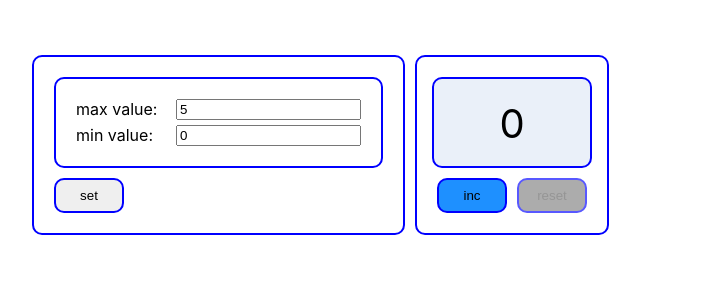
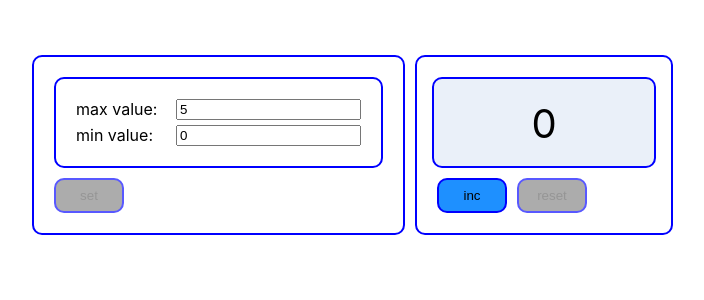
Before and after one commit to AnaKhurs/counter, a React (Create React App) app: page / in a window 1280 px wide. Shown: the top 300 px of the page, without its empty margins (23-727 px from the left). Built offline with nearby package versions, Linux system fonts and the light colour scheme.

Commit message:
counter update

```diff
--- a/src/App.css
+++ b/src/App.css
@@ -18,6 +18,7 @@
     background-color: #eaf0f9;
     text-align: center;
     font-size: 40px;
+    width: 200px;
 }
 
 .result{
@@ -40,7 +41,11 @@ button{
 }
 
 
-.inc-reset{
+.button-inc{
+    background: dodgerblue;
+}
+
+.button-set{
     background: dodgerblue;
 }
 
@@ -96,3 +101,20 @@ button:disabled{
 
 .input{
 }
+
+.inputError{
+    background-color: red;
+}
+
+.warning{
+    font-size: 15px;
+    font-weight: 600;
+    padding-top: 23px;
+}
+
+.error{
+    font-size: 15px;
+    font-weight: 600;
+    padding-top: 23px;
+    color: red;
+}
--- a/src/App.tsx
+++ b/src/App.tsx
@@ -10,6 +10,8 @@ type ValueType = {
 
 function App() {
 
+    const [warning, setWarning] = useState<string | null>(null)
+    const [error, setError] = useState<string | null>(null)
     const [result, setResult] = useState<number>(0)
     const [value, setValue] = useState<ValueType>(
         {
@@ -23,7 +25,8 @@ function App() {
         const valueMin = localStorage.getItem("valueMin")
         if (valueMin) {
             const newValueMin = JSON.parse(valueMin)
-            setValue({...value, ['max']: newValueMin})
+            setValue({...value, ['min']: newValueMin})
+            setResult(newValueMin)
         }
 
         const valueMax = localStorage.getItem("valueMax")
@@ -37,12 +40,25 @@ function App() {
 
     const updateMaxMinValue = (valueMax: number, valueMin: number) => {
         setValue({['max']: valueMax, ['min']: valueMin})
+        setResult(valueMin)
     }
 
     return (
         <div className="App">
-            <SettingValue updateMaxMinValue={updateMaxMinValue}/>
-            <Counter valueMin={value['min']} valueMax={value['max']} result={result} setResult={setResult}/>
+            <SettingValue updateMaxMinValue={updateMaxMinValue}
+                          setWarning={setWarning}
+                          setError={setError}
+                          error={error}
+                          valueMin={value['min']}
+                          valueMax={value['max']}
+            />
+            <Counter valueMin={value['min']}
+                     valueMax={value['max']}
+                     result={result}
+                     setResult={setResult}
+                     warning={warning}
+                     error={error}
+            />
         </div>
     );
 }
--- a/src/components/Button/Button.tsx
+++ b/src/components/Button/Button.tsx
@@ -3,17 +3,16 @@ import './../../App.css';
 
 type IncButtonPropsType = {
     clickHandler: () => void
-    onOffDisable: (result: number) => boolean
+    onOffDisable: () => boolean
     name: string
-    result: number
+    result?: number
     className:string
+    valueMin?: number
 }
-
-
 
 export const Button = (props: IncButtonPropsType) => {
 
     return (
-        <button disabled={props.onOffDisable(props.result)} className={props.className} onClick={props.clickHandler}>{props.name}</button>
+        <button disabled={props.onOffDisable()} className={props.className} onClick={props.clickHandler}>{props.name}</button>
     );
 }
--- a/src/components/Counter/Counter.tsx
+++ b/src/components/Counter/Counter.tsx
@@ -7,11 +7,17 @@ type PropsType = {
     valueMin: number
     result: number
     setResult: (result: number) => void
+    warning: string | null
+    error: string | null
 }
 
-export const Counter = ({valueMax, valueMin,result, setResult, ...props}: PropsType) => {
+export const Counter = ({valueMax, valueMin, result, setResult, ...props}: PropsType) => {
 
-
+    let lsValueMin = valueMin;
+    const vMin = localStorage.getItem("valueMin")
+    if (vMin) {
+        lsValueMin = JSON.parse(vMin)
+    }
 
     const clickInc = () => {
         result < valueMax ? result++ : result = valueMax;
@@ -19,21 +25,34 @@ export const Counter = ({valueMax, valueMin,result, setResult, ...props}: PropsT
     }
 
     const clickReset = () => {
-        setResult(valueMin)
+        lsValueMin && setResult(lsValueMin)
+        if (lsValueMin===0){
+            setResult(0)
+        }
     }
 
-    const onOffDisableInc = (result: number) => {
-        return result === valueMax
+    const onOffDisableInc = () => {
+        return result === valueMax || !!props.warning
     }
 
-    const onOffDisableReset = (result: number) => {
-        return result === valueMin
+
+    const onOffDisableReset = () => {
+        return result === lsValueMin || !!props.warning
     }
 
     return (
         <div className="counter">
             <div className="scoreboard">
-                <Result total={result} valueMax={valueMax}/>
+
+                {
+                    props.error
+                        ? <div className="error">{props.error}</div>
+                        : props.warning
+                        ? <div className="warning">{props.warning}</div>
+                        : <Result total={result} valueMax={valueMax} valueMin={valueMin}/>
+                }
+
+
             </div>
 
             <div className="buttons">
@@ -41,7 +60,7 @@ export const Counter = ({valueMax, valueMin,result, setResult, ...props}: PropsT
                         onOffDisable={onOffDisableInc}
                         result={result}
                         name="inc"
-                        className="inc-reset"
+                        className="button-inc"
                 />
                 <Button clickHandler={clickReset}
                         onOffDisable={onOffDisableReset}
--- a/src/components/Result/Result.tsx
+++ b/src/components/Result/Result.tsx
@@ -1,17 +1,20 @@
-import React from 'react';
+import React, {useState} from 'react';
 import './../../App.css';
 
 type ResultPropsType = {
     total: number
     valueMax: number
+    valueMin: number
 }
 
 
-export const Result = ({valueMax, ...props}: ResultPropsType) => {
+export const Result = ({valueMin, valueMax, ...props}: ResultPropsType) => {
 
     const totalClassName = `result ${props.total === valueMax ? "redResult" : "defResult"}`
 
     return (
-        <div className={totalClassName}>{props.total}</div>
+        <div>
+            <div className={totalClassName}>{props.total}</div>
+        </div>
     );
 }
--- a/src/components/SettingValue/SettingValue.tsx
+++ b/src/components/SettingValue/SettingValue.tsx
@@ -1,44 +1,80 @@
-import React, {ChangeEvent, useEffect, useState} from "react";
+import React, {ChangeEvent, Dispatch, SetStateAction, useEffect, useState} from "react";
+import {Button} from "../Button/Button";
+import {Counter} from "../Counter/Counter";
 
 type PropsType = {
-    updateMaxMinValue: (valueMax: number, valueMin:number)=>void
+    updateMaxMinValue: (valueMax: number, valueMin: number) => void
+    setWarning: Dispatch<SetStateAction<string | null>>
+    setError: Dispatch<SetStateAction<string | null>>
+    error: string | null
+    valueMin: number
+    valueMax: number
 }
 
 export const SettingValue = (props: PropsType) => {
 
-    const [valueMax, setValueMax] = useState(5)
-    const [valueMin, setValueMin] = useState(0)
+    const [inputValueMax, setInputValueMax] = useState(5)
+    const [inputValueMin, setInputValueMin] = useState(0)
 
     useEffect(() => {
         let newValueMin = localStorage.getItem("valueMin")
         if (newValueMin) {
-            setValueMin(JSON.parse(newValueMin))
+            setInputValueMin(JSON.parse(newValueMin))
         }
-    }, [valueMin])
+    }, [inputValueMin])
 
     useEffect(() => {
         let newValueMax = localStorage.getItem("valueMax")
         if (newValueMax) {
-            setValueMax(JSON.parse(newValueMax))
+            setInputValueMax(JSON.parse(newValueMax))
         }
-    }, [valueMax])
+    }, [inputValueMax])
 
     const changeMaxValue = (e: ChangeEvent<HTMLInputElement>) => {
         const newMaxValue = Number(e.currentTarget.value)
-        setValueMax(newMaxValue)
+        setInputValueMax(newMaxValue)
         localStorage.setItem("valueMax", JSON.stringify(newMaxValue))
+        props.setWarning("enter values and press set")
+        if (newMaxValue <= inputValueMin) {
+            props.setError("Incorrect value!")
+        }
+        if (newMaxValue > inputValueMin) {
+            props.setWarning("enter values and press set")
+        }
+        if (newMaxValue > inputValueMin && inputValueMin > 0) {
+            props.setError(null)
+        }
+
     }
 
     const changeMinValue = (e: ChangeEvent<HTMLInputElement>) => {
         const newMinValue = Number(e.currentTarget.value)
-        setValueMin(newMinValue)
+        setInputValueMin(newMinValue)
         localStorage.setItem("valueMin", JSON.stringify(newMinValue))
+        if (newMinValue < 0 || newMinValue === inputValueMax) {
+            props.setError("Incorrect value!")
+        }
+        if (newMinValue >= 0) {
+            props.setWarning("enter values and press set")
+        }
+        if (newMinValue >= 0 && inputValueMax > newMinValue) {
+            props.setError(null)
+        }
     }
 
     const onClickSetHandler = () => {
+        props.updateMaxMinValue(inputValueMax, inputValueMin)
+        props.setWarning(null)
+    }
 
-        props.updateMaxMinValue(valueMax, valueMin)
+    const resultClassNameInputMaxValue = inputValueMax <= inputValueMin || inputValueMax <= 0 ? "inputError" : "input"
+    const resultClassNameInputMinValue = inputValueMin < 0 ? "inputError" : "input"
 
+    const onOffDisableSet = () => {
+        return (
+            !!props.error ||
+            inputValueMax === props.valueMax && inputValueMin === props.valueMin
+        )
     }
 
 
@@ -47,15 +83,20 @@ export const SettingValue = (props: PropsType) => {
             <div className="values">
                 <div className="value">
                     <div className="divValue">max value:</div>
-                    <input type={"number"} className="input" value={valueMax} onChange={changeMaxValue}/>
+                    <input type={"number"} className={resultClassNameInputMaxValue} value={inputValueMax}
+                           onChange={changeMaxValue}/>
                 </div>
                 <div className="value">
                     <div className="divValue">min value:</div>
-                    <input type={"number"} className="input" value={valueMin} onChange={changeMinValue}/>
+                    <input type={"number"} className={resultClassNameInputMinValue} value={inputValueMin}
+                           onChange={changeMinValue}/>
                 </div>
             </div>
             <div>
-                <button onClick={onClickSetHandler}>set</button>
+                <Button clickHandler={onClickSetHandler}
+                        onOffDisable={onOffDisableSet}
+                        name={"set"}
+                        className="button-set"/>
             </div>
         </div>
     )
```
Also changed, not shown: src/components/IncButton/IncButton.tsx (deleted, +0 -15 lines), src/components/ResetButton/ResetButton.tsx (deleted, +0 -17 lines).
